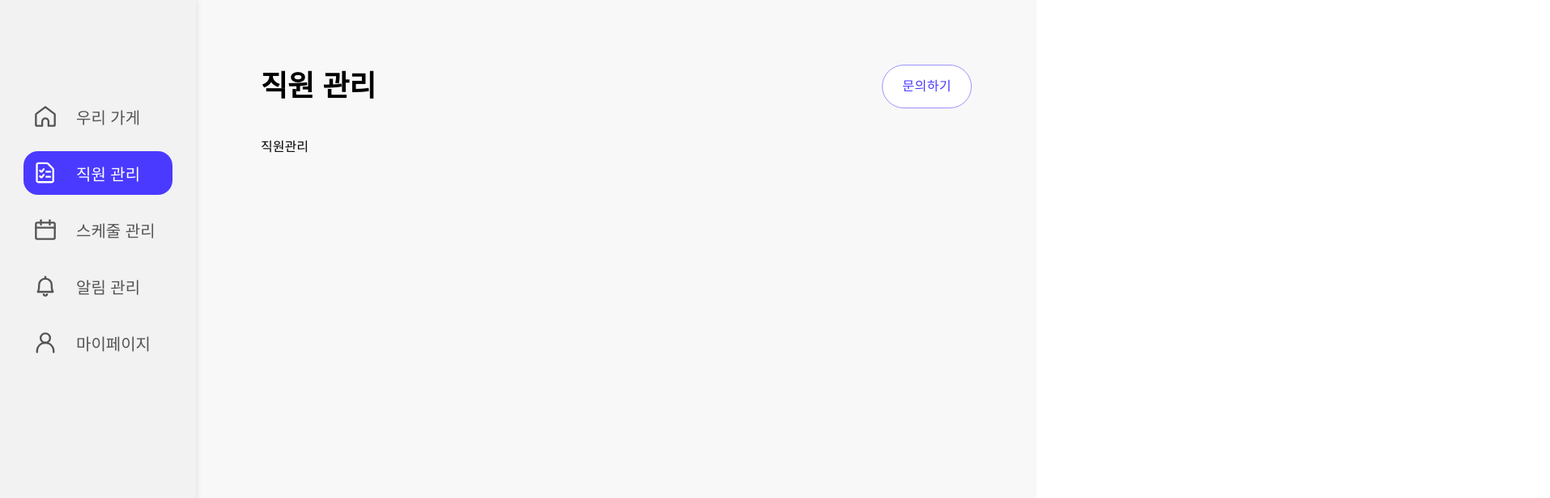
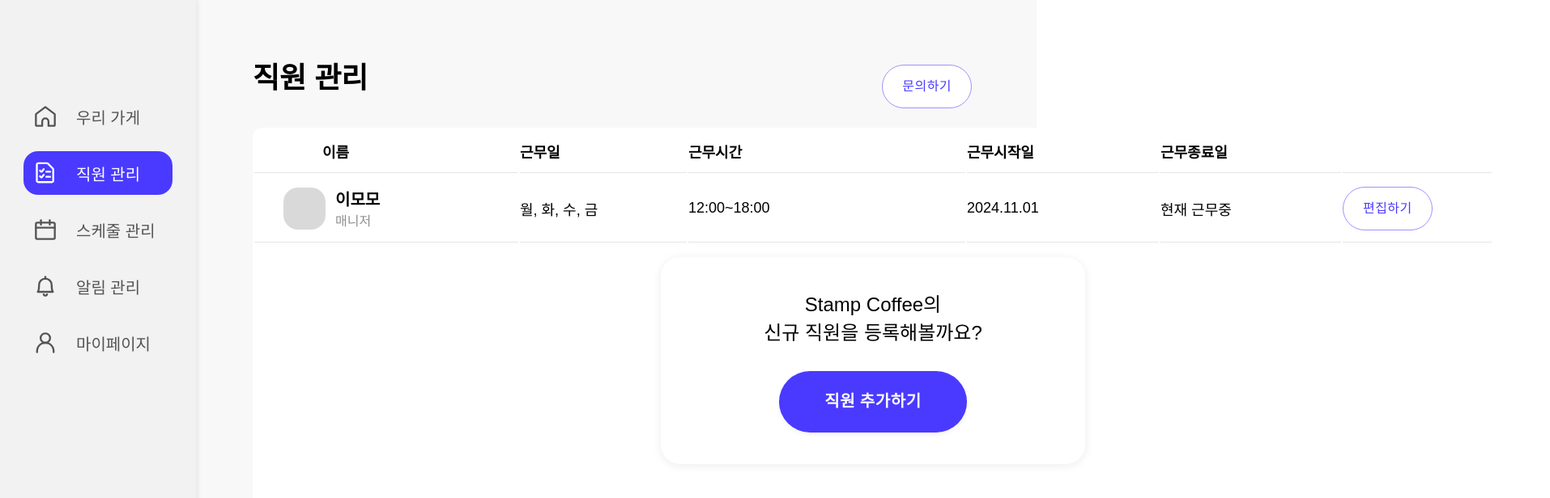
Before and after one commit to swyp-7/stamp-FrontEnd, a React (Create React App) app: page /management in a window 1280 px wide. Shown: the top 616 px of the page at 81% size, 1914 px wide, since content can reach past the window. Built offline with nearby package versions, Linux system fonts and the light colour scheme; a web font is replaced by a local one.

Commit message:
feat: 직원관리페이지 표, 모달 추가

```diff
--- a/src/components/Layout/MainMenuLayout.tsx
+++ b/src/components/Layout/MainMenuLayout.tsx
@@ -14,11 +14,11 @@ const Layout = ({ children, activeIcon, title }: Props) => {
     <StyledLayout>
       <MainNav activeIcon={activeIcon} />
       <main>
-        <div>
+        <div className="first">
           <h1>{title}</h1>
           <AskButton />
         </div>
-        {children}
+        <div className="second">{children}</div>
       </main>
     </StyledLayout>
   );
@@ -33,12 +33,12 @@ const StyledLayout = styled.div`
   background-color: #f8f8f8;
 
   main {
-    padding: 77px 80px;
+    padding: 67px 70px;
     display: grid;
     grid-template-rows: 50px 1fr;
     gap: 41px;
 
-    > div {
+    div.first {
       width: 100%;
       display: flex;
       justify-content: space-between;
@@ -48,5 +48,12 @@ const StyledLayout = styled.div`
         font-size: 36px;
       }
     }
+
+    div.second {
+      border-radius: 12px;
+      width: 100%;
+      height: 100%;
+      background-color: #fff;
+    }
   }
 `;
--- /dev/null
+++ b/src/components/molecules/Manage/AskAddModal.tsx
@@ -0,0 +1,43 @@
+import styled from "styled-components";
+import Button from "components/atoms/Button";
+import { Dispatch, SetStateAction } from "react";
+
+interface Props {
+  setModalType: Dispatch<SetStateAction<"ask" | "add">>;
+}
+
+const AskAddModal = ({ setModalType }: Props) => {
+  return (
+    <ModalWrap>
+      <div>
+        Stamp Coffee의
+        <br />
+        신규 직원을 등록해볼까요?
+      </div>
+      <Button text="직원 추가하기" onClick={() => setModalType("add")} />
+    </ModalWrap>
+  );
+};
+
+export default AskAddModal;
+
+const ModalWrap = styled.div`
+  z-index: 6;
+  width: 524px;
+  height: 256px;
+  background-color: #fff;
+  padding: 40px 80px;
+  border-radius: 24px;
+  display: flex;
+  flex-direction: column;
+  justify-content: center;
+  align-items: center;
+  gap: 32px;
+  box-shadow: 0px 2px 12px 0px rgba(20, 20, 43, 0.08);
+
+  div {
+    font-weight: 500;
+    font-size: 24px;
+    text-align: center;
+  }
+`;
--- /dev/null
+++ b/src/components/molecules/Manage/Table.tsx
@@ -0,0 +1,147 @@
+import Button from "components/atoms/Button";
+import { Dispatch, SetStateAction, useEffect } from "react";
+import styled from "styled-components";
+
+interface Props {
+  setIsModalActive: Dispatch<SetStateAction<boolean>>;
+  isModalActive: boolean;
+}
+
+const tHeads = ["이름", "근무일", "근무시간", "근무시작일", "근무종료일", ""];
+
+const Table = ({ setIsModalActive, isModalActive }: Props) => {
+  const handleClickEdit = (event: any) => {
+    event.stopPropagation();
+    setIsModalActive(true);
+  };
+
+  useEffect(() => {
+    console.log(isModalActive);
+  }, [isModalActive]);
+
+  return (
+    <StyledTable>
+      <thead>
+        <tr>
+          {tHeads.map((head, idx) => (
+            <th key={idx}>{head}</th>
+          ))}
+        </tr>
+      </thead>
+      <tbody>
+        <tr>
+          <td>
+            <Profile>
+              <div className="img"></div>
+              <div className="txt">
+                <span className="name">이모모</span>
+                <span className="category">매니저</span>
+              </div>
+            </Profile>
+          </td>
+          <td>월, 화, 수, 금</td>
+          <td>12:00~18:00</td>
+          <td>2024.11.01</td>
+          <td>현재 근무중</td>
+          <td>
+            <Button text="편집하기" area={2} isOutline={true} onClick={handleClickEdit} />
+          </td>
+        </tr>
+        <tr></tr>
+      </tbody>
+    </StyledTable>
+  );
+};
+
+export default Table;
+
+const StyledTable = styled.table`
+  width: 100%;
+  height: 100%;
+  font-size: 18px;
+  table-layout: fixed;
+
+  thead {
+    th {
+      height: 54px;
+      font-weight: 600;
+      text-align: left;
+      border-bottom: 1px solid #e5e5e5;
+    }
+  }
+
+  tr {
+    padding: 16px 36px;
+
+    td {
+      height: 84px;
+      border-bottom: 1px solid #e5e5e5;
+    }
+  }
+
+  th:nth-child(1) {
+    padding-left: 84px;
+  }
+
+  th:nth-child(1),
+  td:nth-child(1) {
+    width: 326px;
+  }
+
+  th:nth-child(2),
+  td:nth-child(2) {
+    width: 206px;
+  }
+
+  th:nth-child(3),
+  td:nth-child(3) {
+    width: 342px;
+  }
+
+  th:nth-child(4),
+  td:nth-child(4) {
+    width: 237px;
+  }
+
+  th:nth-child(5),
+  td:nth-child(5) {
+    width: 223px;
+  }
+
+  th:nth-child(6),
+  td:nth-child(6) {
+    width: 184px;
+  }
+`;
+
+const Profile = styled.div`
+  min-width: 112px;
+  height: 52px;
+  padding: 0 0 0 36px;
+  display: flex;
+  gap: 12px;
+  align-items: center;
+
+  div.img {
+    border-radius: 18px;
+    width: 52px;
+    height: 52px;
+    background: #d9d9d9;
+  }
+
+  div.txt {
+    display: flex;
+    flex-direction: column;
+
+    span.name {
+      font-weight: 600;
+      font-size: 20px;
+    }
+
+    span.category {
+      font-weight: 400;
+      font-size: 16px;
+      color: #8f8f8f;
+    }
+  }
+`;
--- a/src/pages/Manage.tsx
+++ b/src/pages/Manage.tsx
@@ -1,12 +1,55 @@
 import Layout from "components/Layout/MainMenuLayout";
+import AddModal from "components/molecules/Manage/AddModal";
+import AskAddModal from "components/molecules/Manage/AskAddModal";
+import Table from "components/molecules/Manage/Table";
+import { useEffect, useState } from "react";
 import styled from "styled-components";
 
 const Manage = () => {
+  const [isModalActive, setIsModalActive] = useState(true);
+  const [ModalType, setModalType] = useState<"ask" | "add">("ask");
+
+  useEffect(() => {
+    console.log(isModalActive, ModalType);
+  }, [isModalActive]);
+
   return (
     <Layout activeIcon="Test" title="직원 관리">
-      <div>직원관리</div>
+      <Wrap onClick={() => setIsModalActive(false)}>
+        <Table
+          key={isModalActive ? "ModalOpen" : "ModalClose"}
+          isModalActive={isModalActive}
+          setIsModalActive={setIsModalActive}
+        />
+        {isModalActive && (
+          <ModalBase onClick={(e) => e.stopPropagation()}>
+            {ModalType === "ask" && <AskAddModal setModalType={setModalType} />}
+            {ModalType === "add" && <AddModal setIsModalActive={setIsModalActive} />}
+          </ModalBase>
+        )}
+      </Wrap>
     </Layout>
   );
 };
 
 export default Manage;
+
+const Wrap = styled.div`
+  position: relative;
+  width: 100%;
+  height: 100%;
+`;
+
+const ModalBase = styled.div`
+  width: 100%;
+  height: 100%;
+  position: absolute;
+  display: flex;
+  justify-content: center;
+  align-items: center;
+  border-radius: 12px;
+  top: 0;
+  left: 0;
+  z-index: 5;
+  background-color: var(--modal-base);
+`;
```
